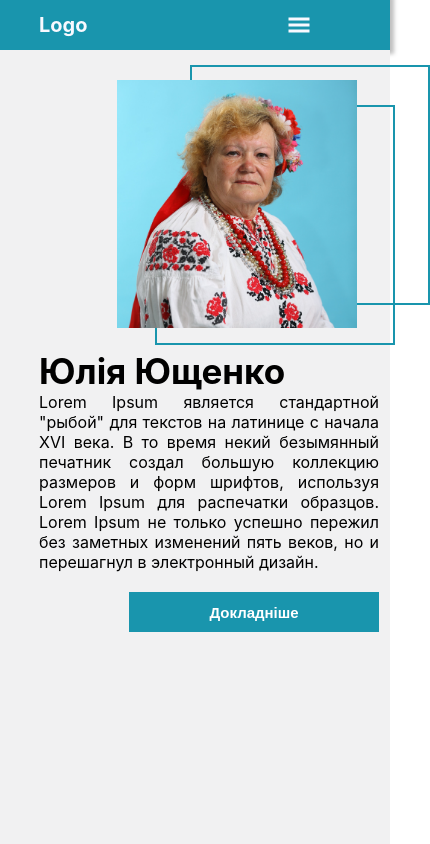
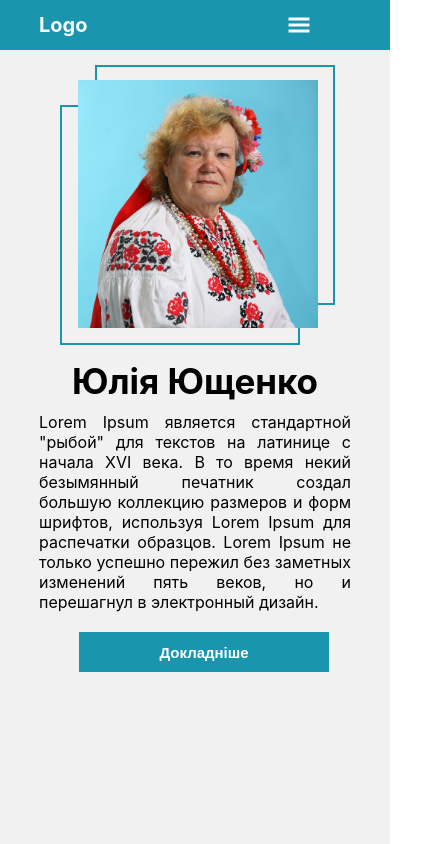
Before and after one commit to maskaa22/ulia-website, a React (Create React App) app: page / in a window 390 px wide. Shown: the top 844 px of the page, 430 px wide, since content can reach past the window. Built offline with nearby package versions, Linux system fonts and the light colour scheme.

Commit message:
css main_about my  _v2

```diff
--- a/src/components/main/style.css
+++ b/src/components/main/style.css
@@ -166,6 +166,7 @@ main {
     top: 80px;
     left: 30%;
   }
+
   .main__my-div_rectangle-top {
     position: absolute;
     top: 65px;
@@ -195,9 +196,38 @@ main {
   .books {
     margin-top: 110px;
   }
+
   .main__my-button {
     margin: 20px 0 0 90px;
     width: 250px;
+  }
+}
+
+@media (max-width: 390px) {
+  .main__my-div_rectangle-top {
+    left: 95px;
+  }
+
+  .main__my-div_rectangle-left {
+    left: 60px;
+  }
+
+  .main__my-img {
+    left: 20%;
+  }
+
+  .main__my-h1 {
+    padding-top: 10px;
+    text-align: center;
+    padding-bottom: 10px;
+  }
+
+  .main__my-button {
+    margin: 20px 0 0 40px;
+  }
+
+  .books {
+    margin-top: 170px;
   }
 }
 
```
